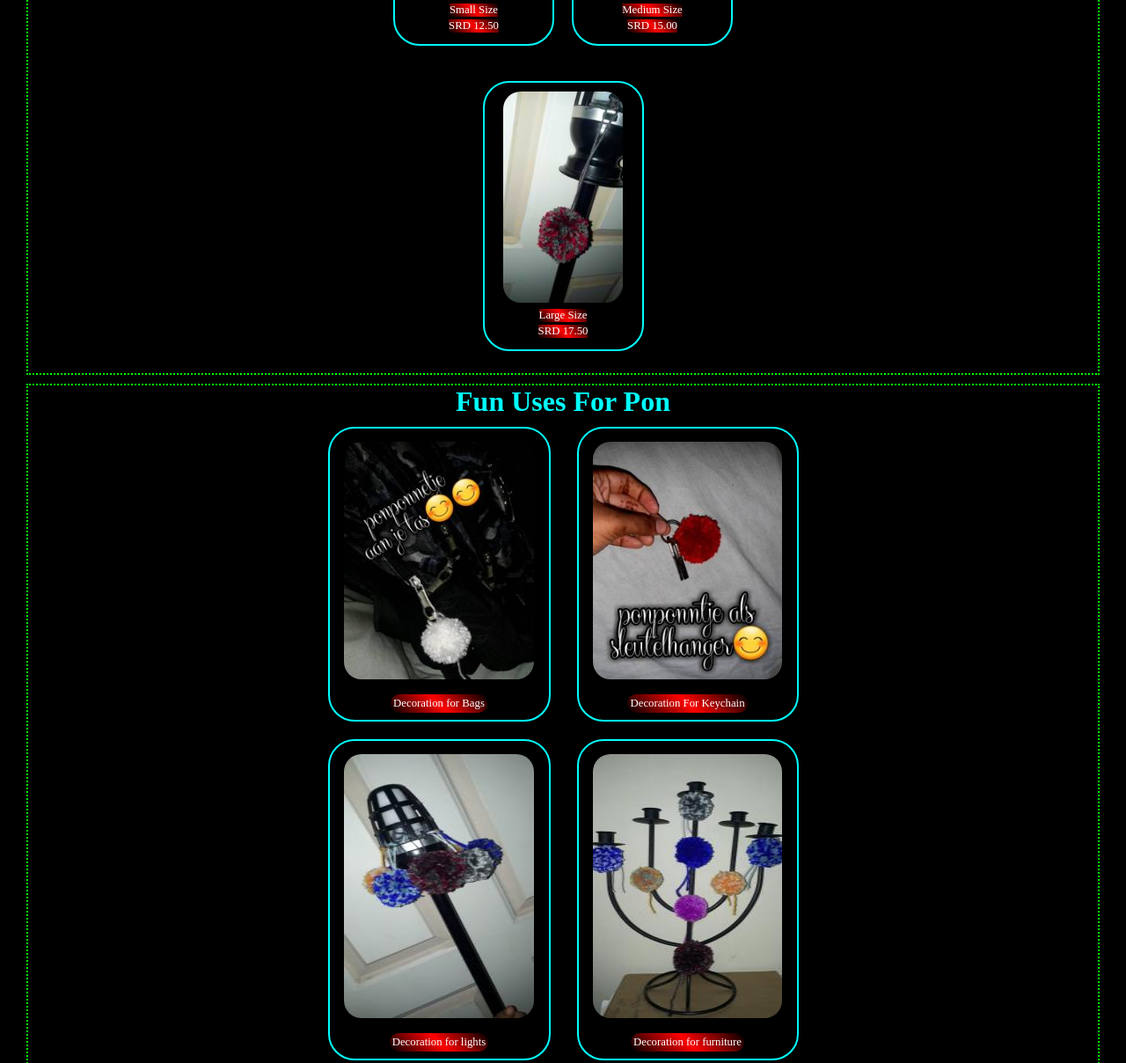
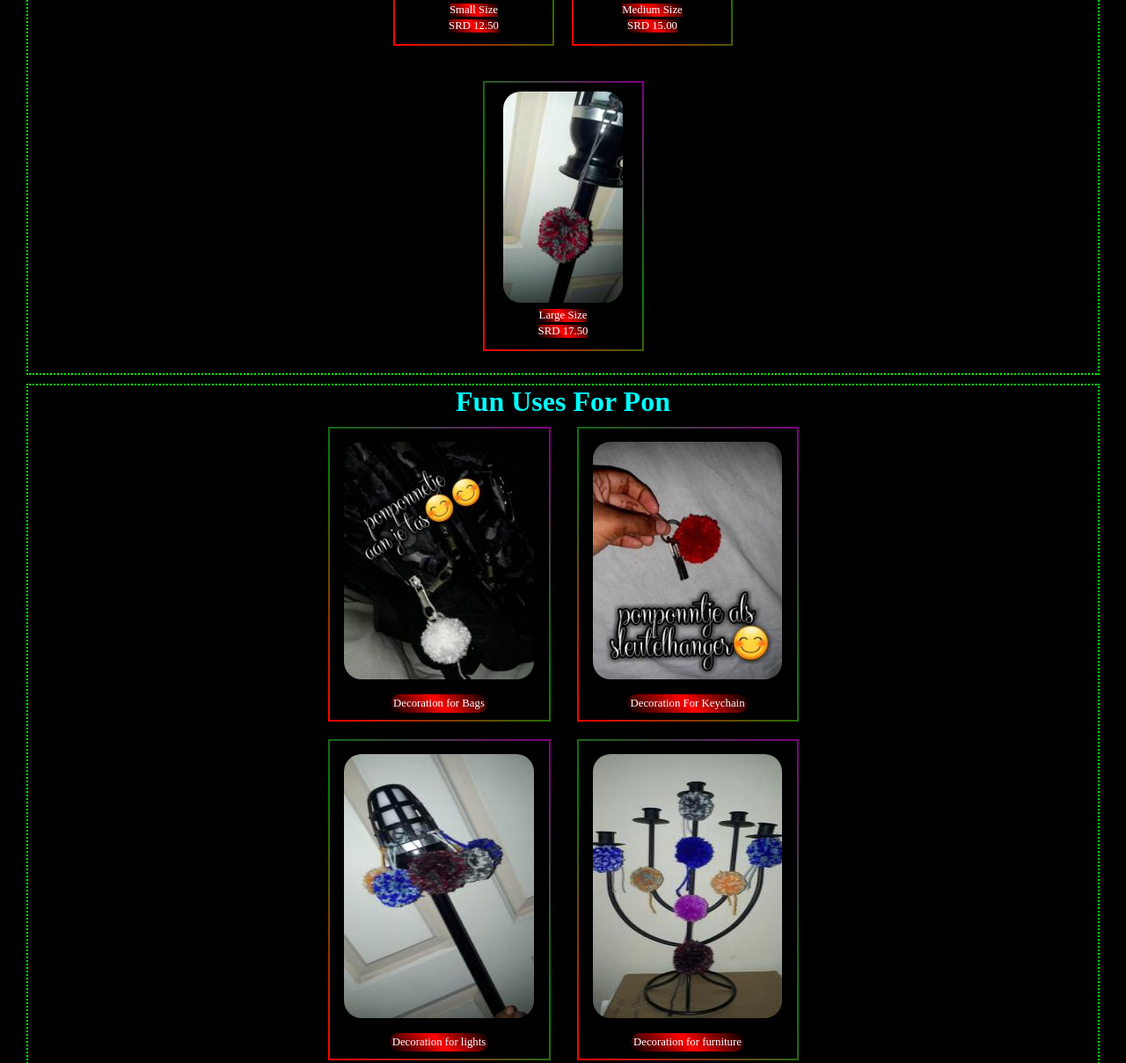
Before and after one commit to guardian-prodigy/Wifey-s-website.github.io, a plain HTML site: page ponponetjes.html in a window 1280 px wide. Shown: the part 1333-2541 px from the top of the page at 88% size. Drawn offline with Linux system fonts and the light colour scheme.

Commit message:
tested againnnnnnnnnnnnnnnnnn

```diff
--- a/ponpon.css
+++ b/ponpon.css
@@ -124,8 +124,10 @@ html {
 .first-div,
 .second-div, .div-3 {
     text-align: center;
-    border: solid 2px aqua;
-    border-radius: 30px;
+    border: solid 2px red;
+    border-radius: 60px 0 60px 0;
+    border-image: linear-gradient(45deg, red, green, purple);
+    border-image-slice: 1;
     height: -moz-fit-content;
     height: fit-content;
     padding: 10px 5px;
@@ -209,7 +211,10 @@ html {
 .div-4-4 {
     margin: 10px 15px;
     text-align: center;
-    border: solid 2px aqua;
+    border: solid 2px red;
+    border-radius: 60px 0 60px 0;
+    border-image: linear-gradient(45deg, red, green, purple);
+    border-image-slice: 1;
     border-radius: 30px;
     height: fit-content;
     padding: 5px;
@@ -299,7 +304,7 @@ html {
     margin: 0 auto 10px auto;
     height: fit-content;
     border: 2px transparent;
-    animation: nav-load-div-button-img5 1300ms ease-in-out forwards;
+    animation: nav-load-div-button-img5 1400ms ease-in-out forwards;
 }
 @keyframes nav-load-div-button-img5 {
     0% {
```
